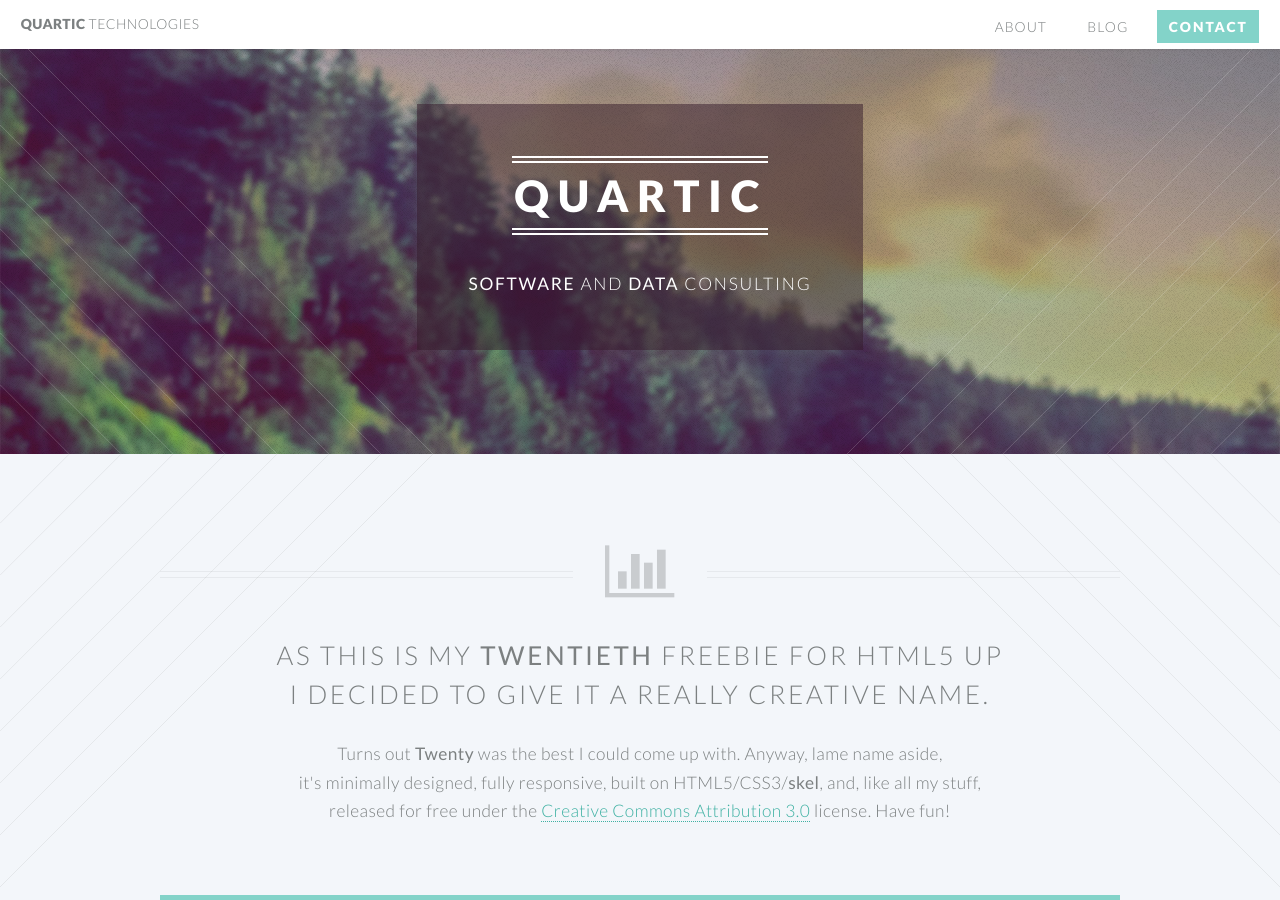
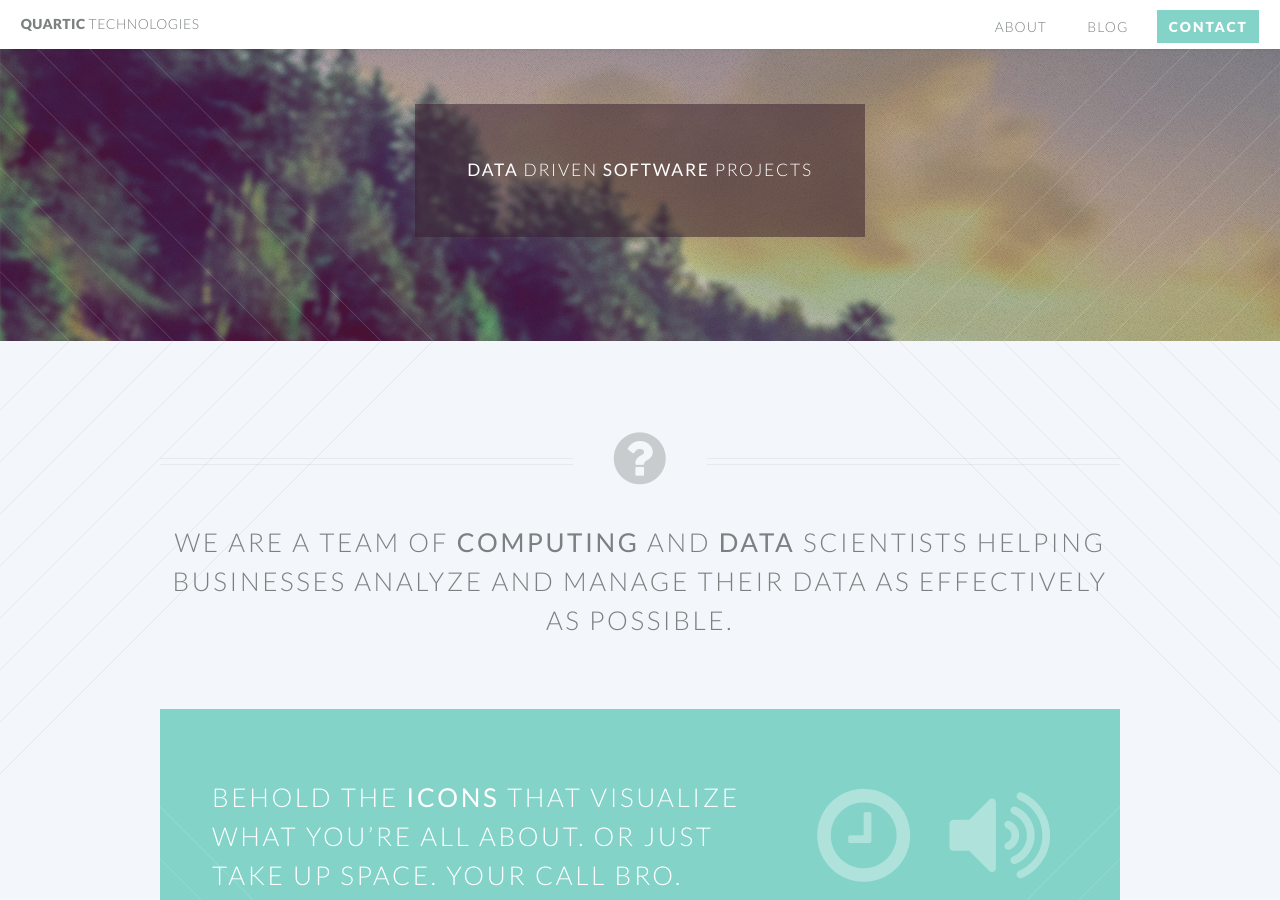
Before and after one commit to quartictech/website, a Jekyll site: the page built from index.html, in a window 1280 px wide and 900 px high. Built offline with Jekyll 4.4.1, drawn with Linux system fonts in a browser that asks for light colours.

Commit message:
Slightly better copy

```diff
--- a/_includes/banner.html
+++ b/_includes/banner.html
@@ -9,10 +9,7 @@
     -->
     <div class="inner">
 
-        <header>
-            <h2>QUARTIC</h2>
-        </header>
-        <p><strong>Software</strong> and <strong>data</strong> consulting
+        <p><strong>Data</strong> driven <strong>software</strong> projects
         <br />
     </div>
 
--- a/_includes/header.html
+++ b/_includes/header.html
@@ -4,7 +4,7 @@
 					<ul>
 						<li><a href="/">About</a></li>
 						<li><a href="/blog.html">Blog</a></li>
-						<li><a href="#" class="button special">Contact</a></li>
+						<li><a href="mailto:{{ site.email }}"  class="button special">Contact</a></li>
 					</ul>
 				</nav>
 </header>
--- a/index.html
+++ b/index.html
@@ -5,17 +5,10 @@
 			<article id="main">
 
 				<header class="special container">
-					<span class="icon fa-bar-chart-o"></span>
-					<h2>As this is my <strong>twentieth</strong> freebie for HTML5 UP
-					<br />
-					I decided to give it a really creative name.</h2>
-					<p>Turns out <strong>Twenty</strong> was the best I could come up with. Anyway, lame name aside,
-					<br />
-					it's minimally designed, fully responsive, built on HTML5/CSS3/<strong>skel</strong>,
-					and, like all my stuff,
-					<br />
-					released for free under the <a href="http://html5up.net/license">Creative Commons Attribution 3.0</a> license. Have fun!</p>
-				</header>
+					<span class="icon fa-question-circle"></span>
+					<h2> We are a team of <strong>computing</strong> and <strong>data</strong> scientists helping businesses analyze and manage their data as effectively as possible. </h2>
+
+	</header>
 
 				<!-- One -->
 					<section class="wrapper style2 container special-alt">
```
